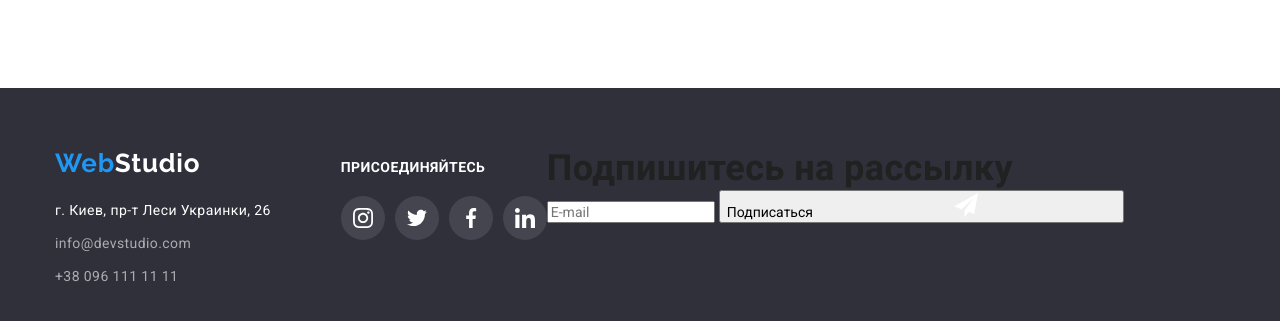
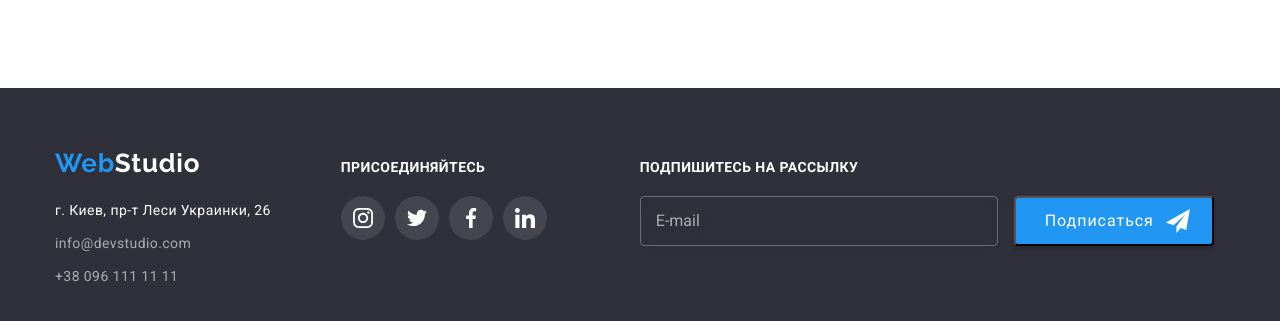
Before and after one commit to ChornaEva/goit-markup-hw-06, a plain HTML site: page index.html in a window 1280 px wide. Shown: the part 2590-2911 px from the top of the page. Drawn offline with nearby package versions, Linux system fonts and the light colour scheme.

Commit message:
стилизирована форма подписки
стилизирована форма подписки в шлавной и портфолио

```diff
--- a/css/styles.css
+++ b/css/styles.css
@@ -612,6 +612,70 @@ img {
   background: var(--accent-color);
 }
 
+.subscription {
+  margin-left: 93px;
+}
+.subscription-title {
+  font-size: 14px;
+  line-height: 1.14;
+  text-transform: uppercase;
+  color: #ffffff;
+
+  margin-bottom: 20px;
+  padding-top: 12px;
+}
+
+.footer-input {
+  width: 358px;
+  height: 50px;
+
+  background-color: transparent;
+  padding: 15px;
+
+  border: 1px solid rgba(255, 255, 255, 0.3);
+  box-sizing: border-box;
+  filter: drop-shadow(0px 4px 4px rgba(0, 0, 0, 0.15));
+  border-radius: 4px;
+  outline: none;
+
+  color: rgba(255, 255, 255, 0.6);
+}
+
+.footer-input:focus {
+  border-color: var(--accent-color);
+
+  transition-property: border-color;
+  transition-duration: 250ms;
+  transition-timing-function: cubic-bezier(0.4, 0, 0.2, 1);
+}
+
+.footer-input::placeholder {
+  font-size: 16px;
+  line-height: 1.25;
+  color: rgba(255, 255, 255, 0.6);
+}
+.submit-button {
+  display: inline-flex;
+  align-items: center;
+  text-align: center;
+
+  width: 200px;
+  height: 50px;
+  font-size: 16px;
+  line-height: 1.87;
+  letter-spacing: 0.06em;
+  color: #ffffff;
+
+  padding: 10px;
+  padding-left: 29px;
+  margin-left: 12px;
+
+  background: var(--accent-color);
+  color: #ffffff;
+  box-shadow: 0px 4px 4px rgba(0, 0, 0, 0.15);
+  border-radius: 4px;
+}
+
 /* POTFOLIO********************************************************************* */
 .portfolio {
   border-bottom: 1px solid #ececec;
```
